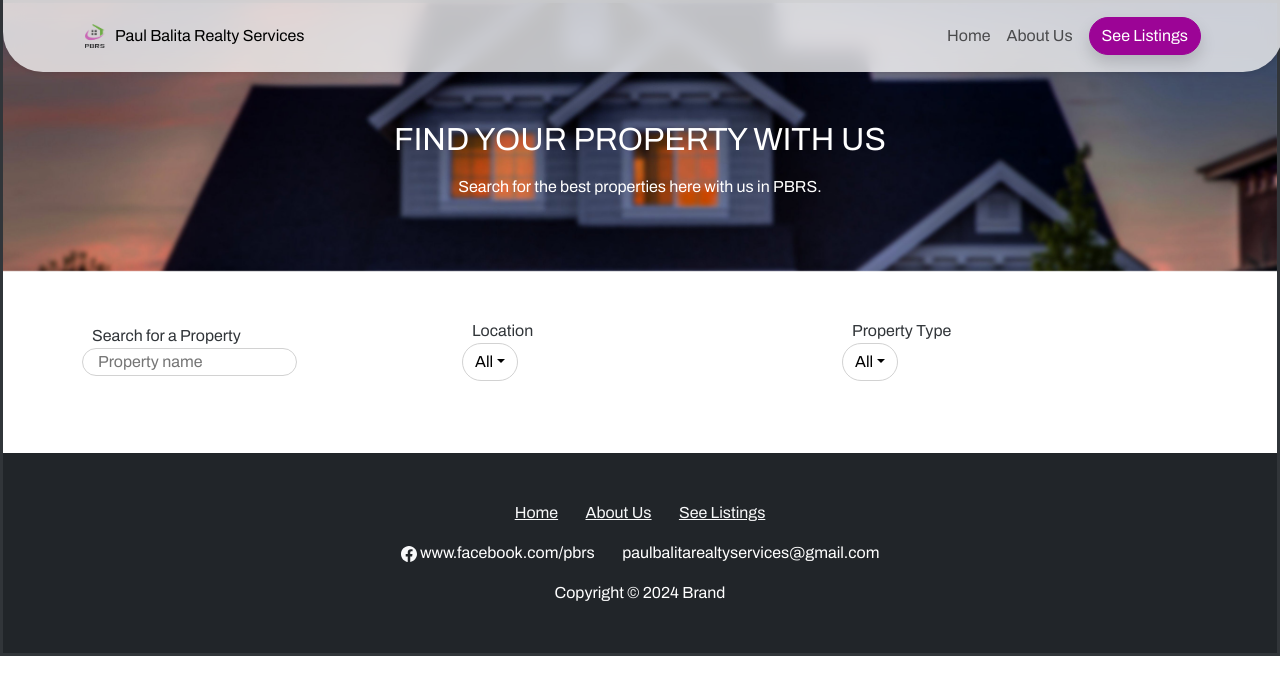
After one commit to 21stfloor/pbrs-website, a Django app: page /listings/ in a window 1280 px wide. The commit adds this page. Shown: the top 695 px of the page. Run offline with Django 5.2, Linux system fonts and the light colour scheme; data that the repository does not hold is empty.

Commit message:
created listings page to search from name, type and agent

```diff
--- /dev/null
+++ b/pbrs/pbrs_app/templates/listings.html
@@ -0,0 +1,104 @@
+{% load static %}
+<!DOCTYPE html>
+<html data-bs-theme="light" lang="en">
+
+<head>
+    <meta charset="utf-8">
+    <meta name="viewport" content="width=device-width, initial-scale=1.0, shrink-to-fit=no">
+    <title>listingspage</title>
+    <link rel="icon" href="{% static 'img/logo.png' %}" type="image/x-icon">
+    <link rel="stylesheet" href="https://cdn.jsdelivr.net/npm/bootstrap@5.3.3/dist/css/bootstrap.min.css">
+    <link rel="stylesheet" href="https://fonts.googleapis.com/css?family=Archivo&amp;display=swap">
+    <link rel="stylesheet" href="https://fonts.googleapis.com/css?family=Noto+Sans&amp;display=swap">
+    <link rel="stylesheet" href="{% static 'css/styles.min.css' %}">
+</head>
+
+<body style="border-style: solid;font-family: Archivo, sans-serif;">
+    <nav class="navbar navbar-expand-md sticky-top shadow-sm py-3" style="font-family: Archivo, sans-serif;background: rgba(255,255,255,0.75);position: fixed;min-width: 100%;backdrop-filter: blur(10px);-webkit-backdrop-filter: blur(10px);border-bottom-right-radius: 40px;border-bottom-left-radius: 40px;">
+        <div class="container"><a class="navbar-brand d-flex align-items-center" href="/"><img class="img-fluid" src="{% static 'img/logo.png' %}" width="20px" height="20px"><span class="fs-6" style="padding: 0px 10px;">Paul Balita Realty Services</span></a><button data-bs-toggle="collapse" class="navbar-toggler" data-bs-target="#navcol-2" style="border-width: 0px;"><span class="visually-hidden">Toggle navigation</span><span class="navbar-toggler-icon"></span></button>
+            <div class="collapse navbar-collapse" id="navcol-2">
+                <ul class="navbar-nav ms-auto">
+                    <li class="nav-item"><a class="nav-link" href="/">Home</a></li>
+                    <li class="nav-item"><a class="nav-link" href="#">About Us</a></li>
+                    <li class="nav-item"></li>
+                </ul><a class="btn btn-primary shadow ms-md-2" role="button" href="/listings" style="border-radius: 40px;">See Listings</a>
+            </div>
+        </div>
+    </nav>
+    <section class="py-4 py-xl-5" style="background: url('{% static 'img/pexels-binyaminmellish-106399.jpg' %}') center / cover no-repeat;color: #fff;filter: blur(0px);font-family: Archivo, sans-serif;">
+        <div class="container h-100" style="padding-top: 70px;filter: blur(0px);backdrop-filter: blur(0px);-webkit-backdrop-filter: blur(0px);">
+            <div class="row h-100">
+                <div class="col-md-10 col-xl-8 text-center d-flex d-sm-flex d-md-flex justify-content-center align-items-center mx-auto justify-content-md-center align-items-md-center justify-content-lg-center justify-content-xl-center" style="text-align: center;">
+                    <div style="text-align: center;">
+                        <h2 class="text-uppercase fw-bold mb-3">find your property with us</h2>
+                        <p class="mb-4"><span style="background-color: rgba(255, 255, 255, 0);">Search for the best properties here with us in PBRS.</span></p>
+                    </div>
+                </div>
+            </div>
+        </div>
+    </section>
+    <div class="container py-4 py-xl-5">
+        <div class="row mb-5">
+            <div class="col d-flex flex-column justify-content-lg-center">
+                <p style="margin: 0px;padding-right: 10px;padding-left: 10px;">Search for a Property</p>
+                <form action="{% url 'listings' %}" method="get">
+                <input type="search" name="query" placeholder="Property name"
+                        style="border-radius: 30px;padding: 1px 15px;border: 1px solid rgb(210,210,210) ;"
+                        onkeydown="if (event.keyCode === 13) { this.form.submit(); }">
+                </form>
+            </div>
+            <div class="col">
+                <p style="margin: 0px;padding-right: 10px;padding-left: 10px;">Location</p>
+                <div class="dropdown"><button class="btn btn-primary dropdown-toggle" aria-expanded="false" data-bs-toggle="dropdown" type="button" style="background: rgb(255,255,255);border-radius: 30px;border-width: 1px;border-color: rgb(210,210,210);color: rgb(0,0,0);">All</button>
+                    <div class="dropdown-menu"><a class="dropdown-item" href="#">Type</a><a class="dropdown-item" href="#">2nd Type</a><a class="dropdown-item" href="#">3rd Type</a></div>
+                </div>
+            </div>
+            <div class="col">
+                <p style="margin: 0px;padding-right: 10px;padding-left: 10px;">Property Type</p>
+                <div class="dropdown"><button class="btn btn-primary dropdown-toggle" aria-expanded="false" data-bs-toggle="dropdown" type="button" style="background: rgb(255,255,255);border-radius: 30px;border-width: 1px;border-color: rgb(210,210,210);color: rgb(0,0,0);">All</button>
+                    <div class="dropdown-menu"><a class="dropdown-item" href="#">Type</a><a class="dropdown-item" href="#">2nd Type</a><a class="dropdown-item" href="#">3rd Type</a></div>
+                </div>
+            </div>
+        </div>
+        <div class="row gy-4 row-cols-1 row-cols-md-2 row-cols-xl-3">
+            {% for house_listing in house_listings %}
+                <div class="col">
+                    <div class="card"><img class="card-img-top w-100 d-block fit-cover" style="height: 200px;" src="{{ house_listing.house_images.url }}">
+                        <div class="card-body p-4">
+                            <p class="text-primary card-text mb-0" style="color: rgb(106,160,37);">₱{{house_listing.total_contract_price}}</p>
+                            <h4 class="card-title">{{house_listing.house_name}}</h4>
+                            <p class="text-muted mb-0">{{house_listing.type_of_house}}</p>
+                            <p class="card-text">{{house_listing.address}}</p>
+                            <div class="d-flex">
+                                <div>
+                                    <p class="fw-bold mb-0">{{house_listing.contact_agent}}</p>
+                                </div>
+                            </div>
+                        </div>
+                    </div>
+                </div>
+            {% endfor %}
+        </div>
+    </div>
+    <footer class="text-center bg-dark">
+        <div class="container text-white py-4 py-lg-5">
+            <ul class="list-inline" style="font-family: Archivo, sans-serif;">
+                <li class="list-inline-item me-4"><a class="link-light" href="/">Home</a></li>
+                <li class="list-inline-item me-4"><a class="link-light" href="#">About Us</a></li>
+                <li class="list-inline-item"><a class="link-light" href="/listings">See Listings</a></li>
+            </ul>
+            <ul class="list-inline">
+                <li class="list-inline-item me-4"><svg xmlns="http://www.w3.org/2000/svg" width="1em" height="1em" fill="currentColor" viewBox="0 0 16 16" class="bi bi-facebook text-light">
+                    <path d="M16 8.049c0-4.446-3.582-8.05-8-8.05C3.58 0-.002 3.603-.002 8.05c0 4.017 2.926 7.347 6.75 7.951v-5.625h-2.03V8.05H6.75V6.275c0-2.017 1.195-3.131 3.022-3.131.876 0 1.791.157 1.791.157v1.98h-1.009c-.993 0-1.303.621-1.303 1.258v1.51h2.218l-.354 2.326H9.25V16c3.824-.604 6.75-3.934 6.75-7.951"></path>
+                </svg>
+                    www.facebook.com/pbrs</li>
+                </li>
+                <li class="list-inline-item">paulbalitarealtyservices@gmail.com</li>
+            </ul>
+            <p class="mb-0" style="font-family: Archivo, sans-serif;">Copyright © 2024 Brand</p>
+        </div>
+    </footer>
+    <script src="https://cdn.jsdelivr.net/npm/bootstrap@5.3.3/dist/js/bootstrap.bundle.min.js"></script>
+</body>
+
+</html>
--- a/pbrs/pbrs_app/urls.py
+++ b/pbrs/pbrs_app/urls.py
@@ -3,4 +3,5 @@ from . import views
 
 urlpatterns = [
     path('', views.index, name='index'),
+    path('listings/', views.listings, name='listings')
 ]
--- a/pbrs/pbrs_app/views.py
+++ b/pbrs/pbrs_app/views.py
@@ -1,6 +1,18 @@
+from django.db.models import Q
 from django.shortcuts import render
+from.models import HouseListing
 
 # Create your views here.
 
 def index(request):
     return render(request, 'index.html')
+
+def listings(request):
+    query = request.GET.get('query', '')
+    if query:
+        house_listings = HouseListing.objects.filter(
+            Q(house_name__icontains=query) | Q(contact_agent__icontains=query) | Q(type_of_house__icontains=query)
+        )
+    else:
+        house_listings = HouseListing.objects.all()
+    return render(request, 'listings.html', {'house_listings': house_listings})
```
Also changed, not shown: pbrs/pbrs_app/templates/index.html (+12 -7 lines), 1 other file.
